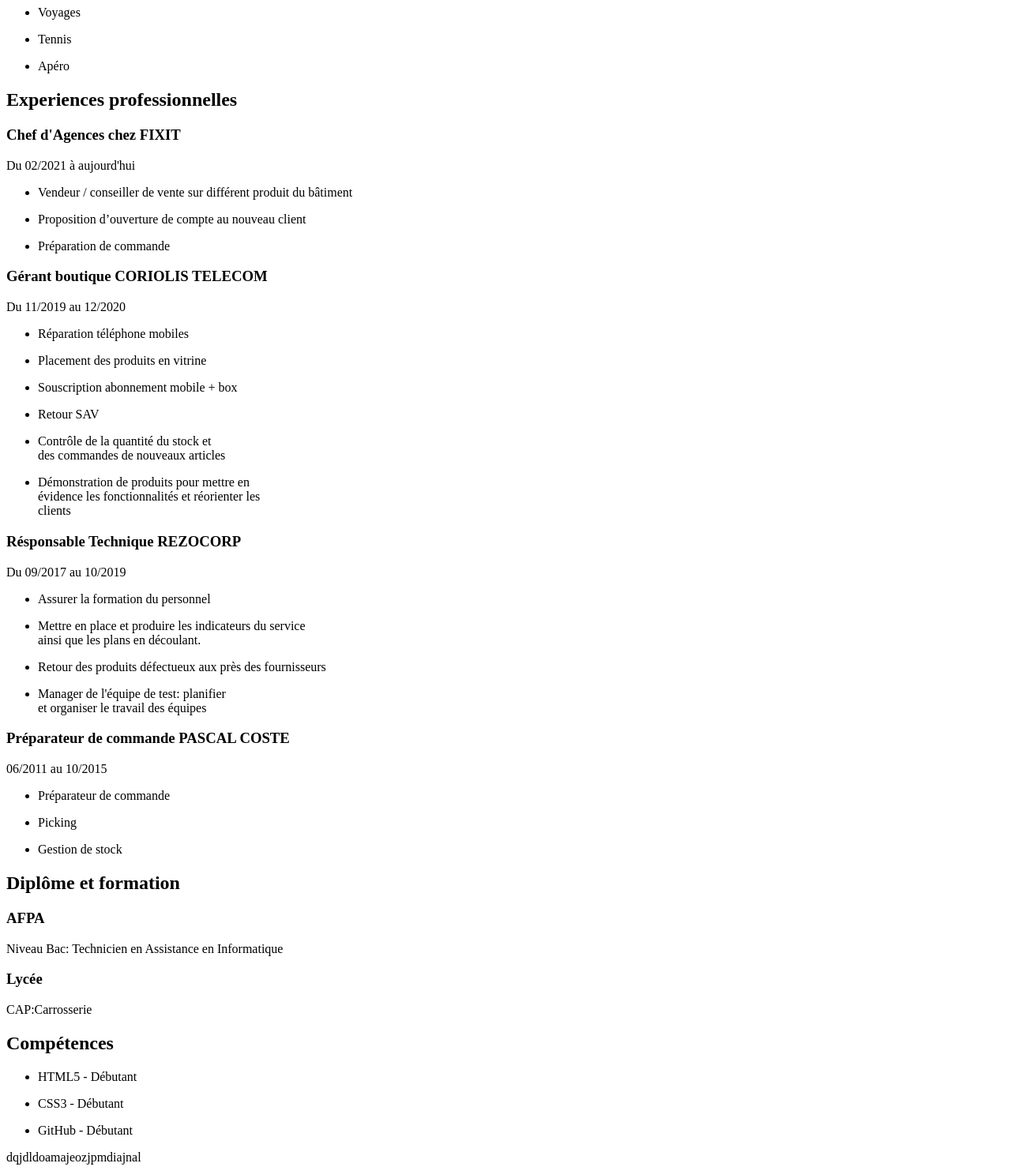
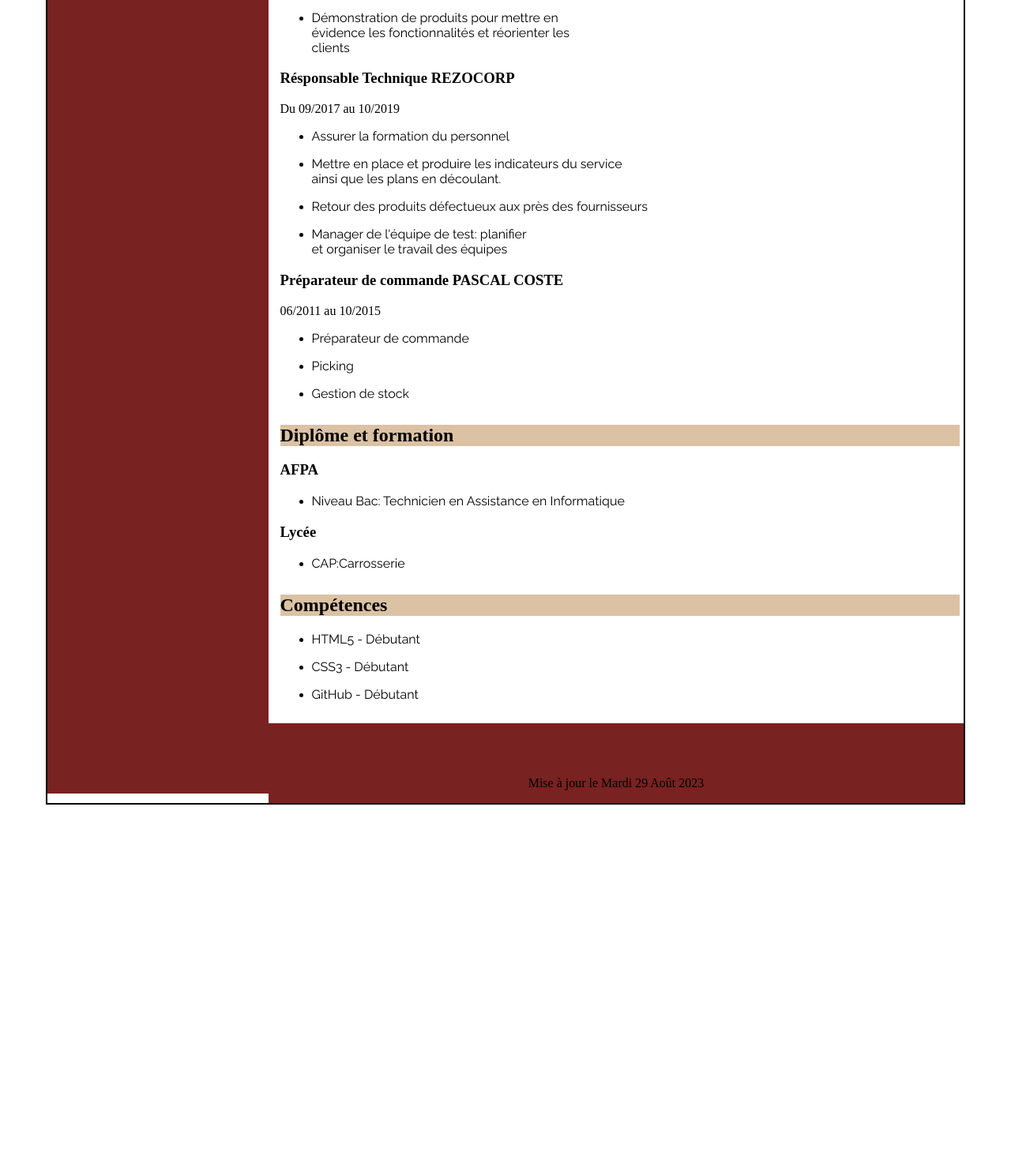
Before and after one commit to jmaquis/Mon_devoir_CV, a plain HTML site: page index.html in a window 1280 px wide. Shown: the part 910-2388 px from the top of the page at 79% size. After the commit the page ends 1929 px from the top, so only its background shows below. Drawn offline with Linux system fonts and the light colour scheme.

Commit message:
Deuxième version

```diff
--- a/fichier_css/style.css
+++ b/fichier_css/style.css
@@ -1,3 +1,10 @@
+@font-face {
+    font-family: "Raleway-VariableFont_wght";
+    src: url('/font/Raleway/Raleway-VariableFont_wght.ttf') format('truetype');
+  }
+
+  @import url('/font/Lato/Lato-Regular.ttf');
+
 img{
     width: 140px;
     height: 150px;
@@ -16,6 +23,7 @@ main{
     width: 1160px;
     background-color: white;
     padding: 0px;
+    border: solid 2px;
 }
 
 .container2{
@@ -48,14 +56,21 @@ main{
 .container3{
     display: flex;
     justify-content: center;
-    margin-left: 17em;
+    margin-left: 19em;
     margin-top: -95em;
+}
+
+.container4{
+    display: flex;
+    margin-top: 11px;
 }
 
 #experience_professionnelles h2{
     border: solid 0px;
-    width: 825px;
+    width: 860px;
     background-color: #dbc2a4;
+    margin-top: 30px;
+    margin-right: 15px;
 }
 
 header{
@@ -96,8 +111,24 @@ address{
 
 footer{
     border: solid 0px;
-    min-height: 100px;
-    width: 840px;
+    min-height: 101px;
+    width: 880px;
     margin-left: 280px;
     background-color: #782221;
+    display: flex;
+    justify-content: center;
+    align-items: flex-end;
 }
+
+li p{
+    font-family: 'Raleway-VariableFont_wght';
+}
+
+h2{
+    font-family: 'Lato-Regular';
+}
+
+#profile-image:hover{
+    cursor: zoom-in;
+    transform: scale(1.1);
+}
--- a/index.html
+++ b/index.html
@@ -5,12 +5,14 @@
     <meta http-equiv="X-UA-Compatible" content="IE=edge">
     <meta name="viewport" content="width=device-width, initial-scale=1.0">
     <title>CV PETRELLI Jean-Marie</title>
-    <link rel="stylesheet" href="./Fichier CSS/style.css">
+    <link rel="stylesheet" href="./fichier_css/style.css">
 </head>
 <body>
     <main>
         <header>
-            <img src="./Images/photo de profil.jpg" alt="Photo de profil">
+            <div class="image-container">
+                <img src="./Images/photo de profil.jpg" alt="Photo de profil" id="profile-image">
+            </div>
             <div id="nom_prénom">
                 <h1>PETRELLI Jean-Marie</h1>
             </div>
@@ -62,7 +64,7 @@
         <div class="container3">
             <div id="experience_professionnelles">
                 <h2>Experiences professionnelles</h2>
-                <h3>Chef d'Agences chez FIXIT</h3>
+                <h3>Chef d'Agence chez FIXIT</h3>
                 <p>Du 02/2021 à aujourd'hui</p>
                 <ul>
                     <li><p>Vendeur / conseiller de vente sur différent produit du bâtiment</p></li>
@@ -102,9 +104,13 @@
                 <div id="diplôme_et_formations">
                     <h2>Diplôme et formation</h2>
                     <h3>AFPA</h3>
-                    <p>Niveau Bac: Technicien en Assistance en Informatique</p>
+                    <ul>
+                        <li><p>Niveau Bac: Technicien en Assistance en Informatique</p></li>
+                    </ul>
                     <h3>Lycée</h3>
-                    <p>CAP:Carrosserie</p>
+                    <ul>
+                        <li><p>CAP:Carrosserie</p></li>
+                    </ul>
                 </div>
                 <div id="compétances">
                     <h2>Compétences</h2>
@@ -116,9 +122,9 @@
                 </div>
             </div>
         </div>
-        <div id="container4">
+        <div class="container4">
             <footer>
-                <p>dqjdldoamajeozjpmdiajnal</p>
+                <p>Mise à jour le Mardi 29 Août 2023</p>
             </footer>
         </div>
     </main>
```
Also changed, not shown: font/Raleway/Raleway-Italic-VariableFont_wght.ttf (added), font/Raleway/Raleway-VariableFont_wght.ttf (added).
